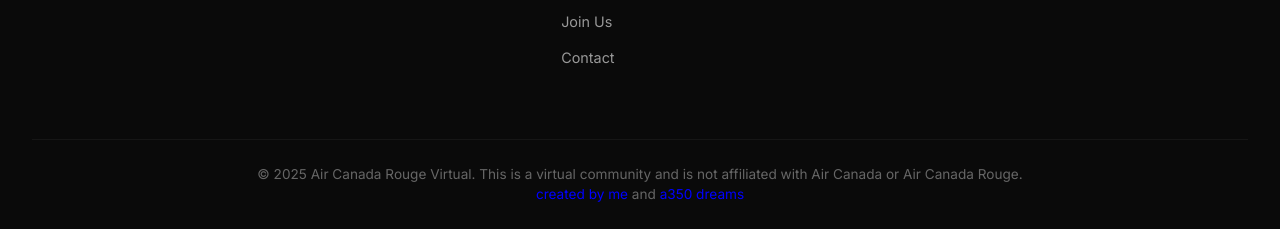
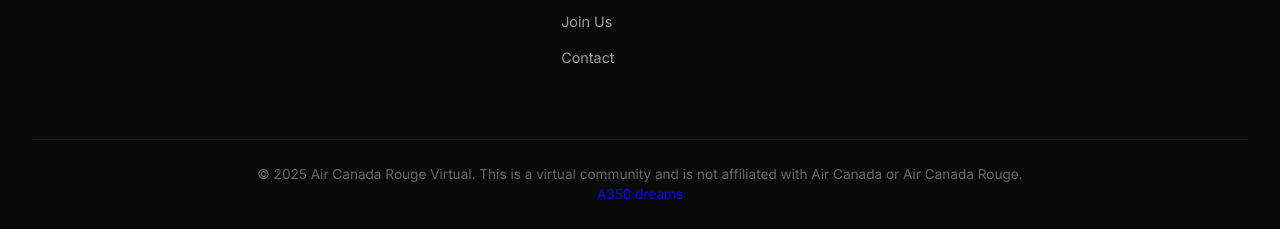
Before and after one commit to A350Dreams/flyacrv, a plain HTML site: page index.html in a window 1280 px wide. Shown: the part 3834-4063 px from the top of the page. Drawn offline with nearby package versions, Linux system fonts and the light colour scheme.

Commit message:
Update index.html

```diff
--- a/index.html
+++ b/index.html
@@ -448,9 +448,7 @@
                 © 2025 Air Canada Rouge Virtual. This is a virtual community and is not affiliated with Air Canada
                 or Air Canada Rouge.
             </p>
-            <a href="https://your-link.com" style="color: blue;">created by me</a>
-             and
-            <a href="https://github.com/A350Dreams" style="color: blue;">a350 dreams</a>
+            <a href="https://github.com/A350Dreams" style="color: blue;">A350 dreams</a>
         </div>
     </footer>
 
```
